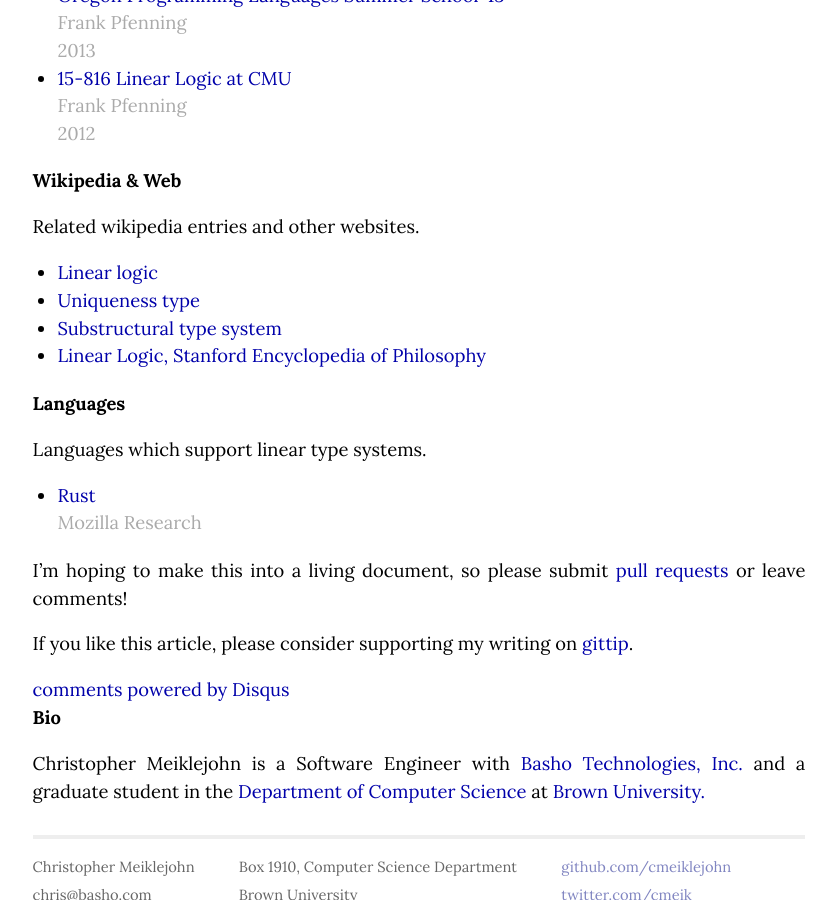
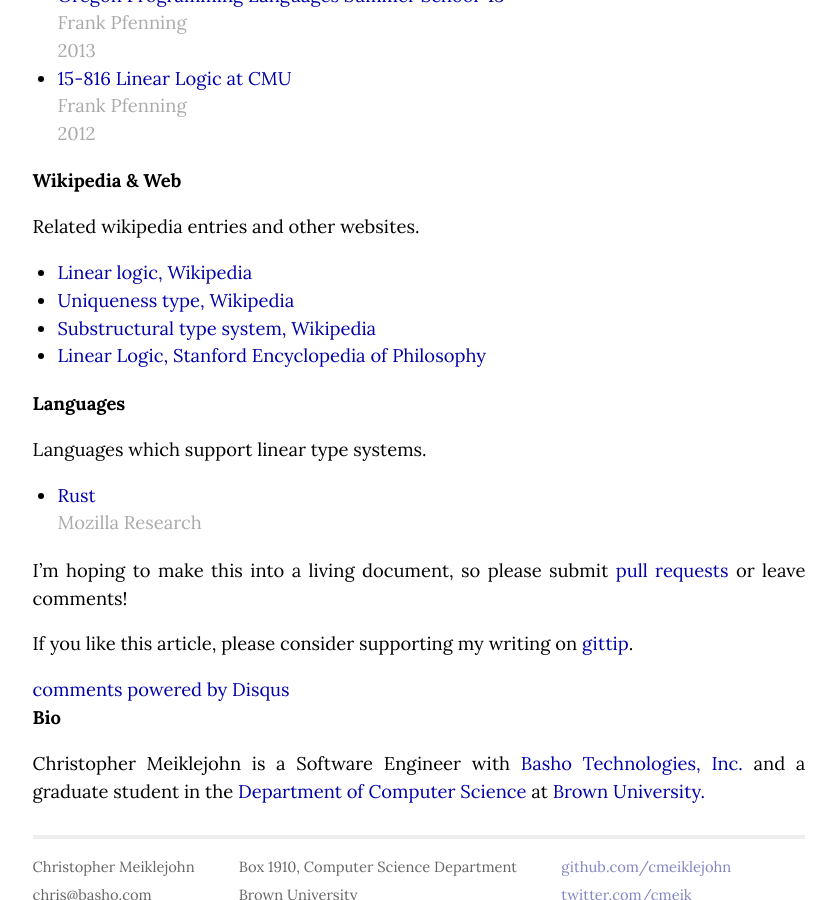
Before and after one commit to cmeiklejohn/cmeiklejohn.github.io, a Jekyll site: the page built from _posts/2014-01-03-readings-in-linear-logic.markdown, in a window 1280 px wide and 900 px high, scrolled down 1447 px. Shown: the whole window, without its empty margins (221-1057 px from the left). Built offline with Jekyll 4.4.1, drawn with Linux system fonts in a browser that asks for light colours; comment, search, counter and statistics services are not loaded.

Commit message:
Add more

```diff
--- a/_posts/2014-01-03-readings-in-linear-logic.markdown
+++ b/_posts/2014-01-03-readings-in-linear-logic.markdown
@@ -63,9 +63,9 @@ Online course materials related to linear logic.
 
 Related wikipedia entries and other websites.
 
-* [Linear logic](http://en.wikipedia.org/wiki/Linear_logic)
-* [Uniqueness type](http://en.wikipedia.org/wiki/Uniqueness_type)
-* [Substructural type system](http://en.wikipedia.org/wiki/Substructural_type_system)
+* [Linear logic, Wikipedia](http://en.wikipedia.org/wiki/Linear_logic)
+* [Uniqueness type, Wikipedia](http://en.wikipedia.org/wiki/Uniqueness_type)
+* [Substructural type system, Wikipedia](http://en.wikipedia.org/wiki/Substructural_type_system)
 * [Linear Logic, Stanford Encyclopedia of Philosophy](http://plato.stanford.edu/entries/logic-linear/)
 
 ## Languages
```
